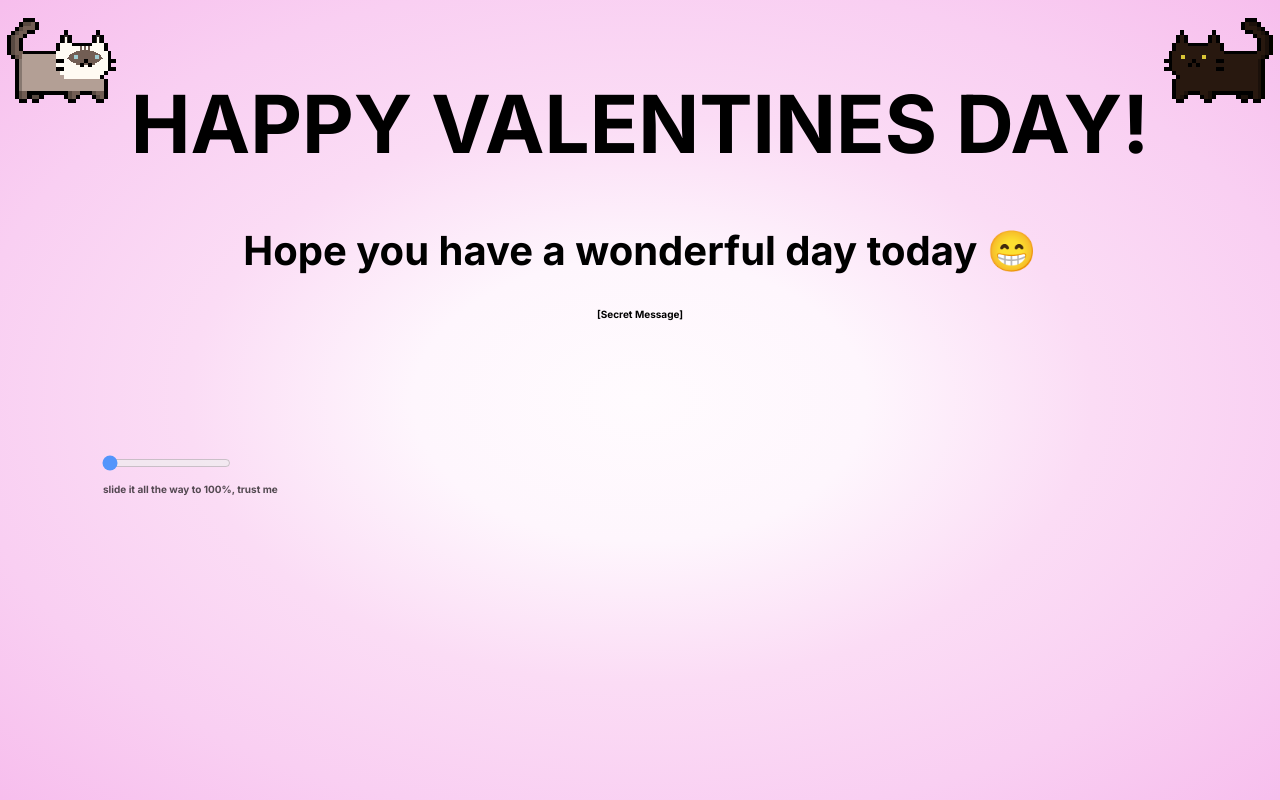
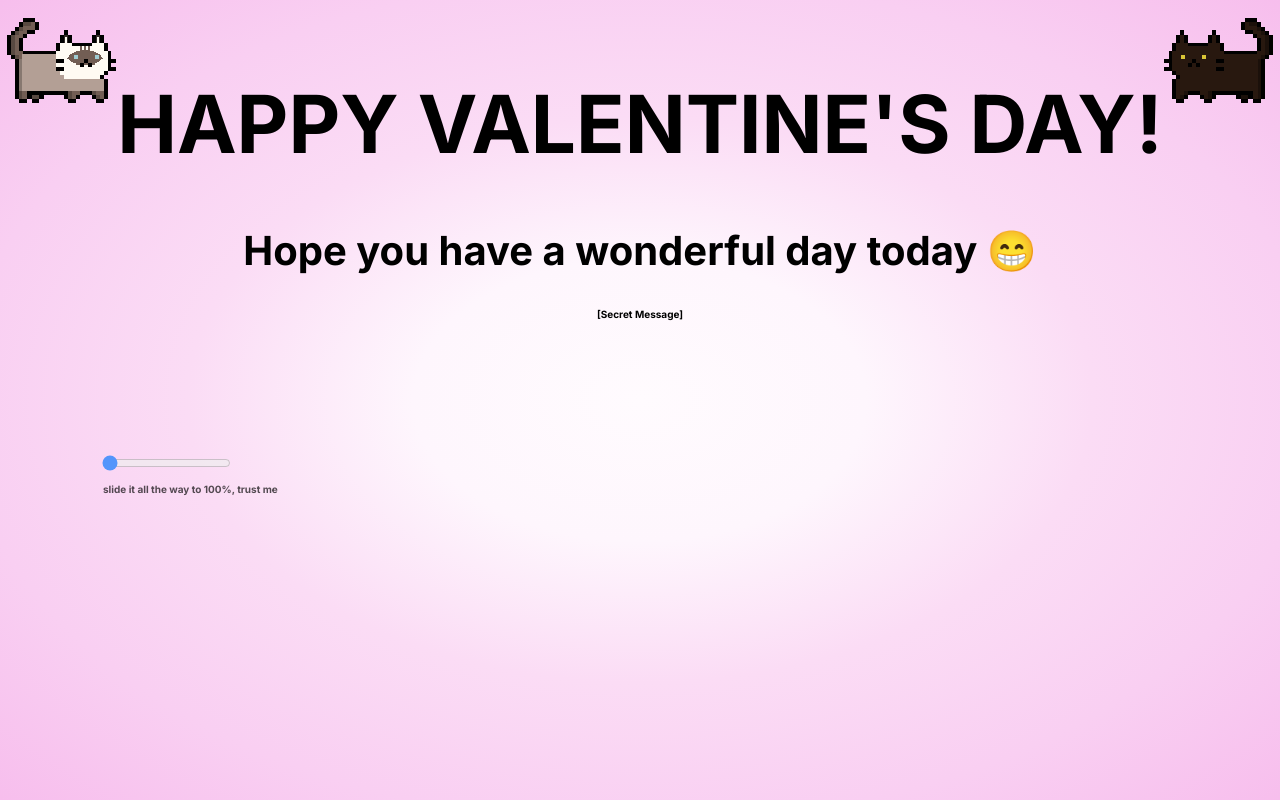
Before and after one commit to Kairu3/forCMD, a plain HTML site: page index.html in a window 1280 px wide. Drawn offline with Linux system fonts and the light colour scheme.

Commit message:
Update index.html

```diff
--- a/index.html
+++ b/index.html
@@ -18,7 +18,7 @@
     <img src="/forCMD/choco.gif" alt="Choco the Cat" id="Choco">
     <img src="/forCMD/moby.gif" alt="Moby the Cat" id="Moby">
     <div class="pop-out-container">
-        <h1 class="pop-out-text">Happy Valentines Day!</h1>
+        <h1 class="pop-out-text">Happy Valentine's Day!</h1>
     </div>
     <div class="pop-out-container2">
         <h2 class="pop-out-text2">Hope you have a wonderful day today &#128513;</h2>
```
